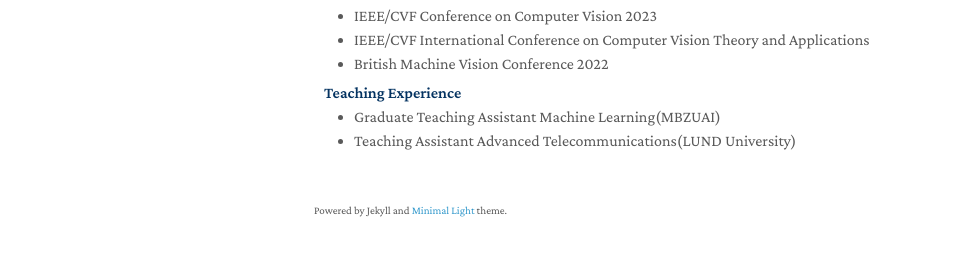
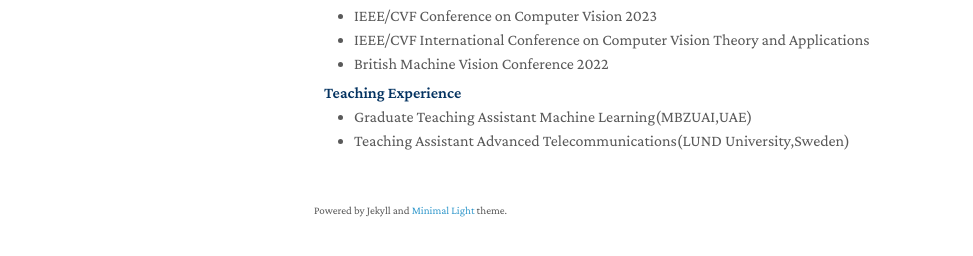
Before and after one commit to aliman80/aliman80.github.io, a Jekyll site: the page built from index.md, in a window 1280 px wide and 900 px high, scrolled down 1536 px. Shown: the part 609-865 px from the top of the window, without its empty margins (156-1129 px from the left). Built offline with Jekyll 4.4.1, drawn with Linux system fonts in a browser that asks for light colours; a style sheet for code colours, icons or effects is not loaded; our own code applies the rules of GitHub Pages for plain Markdown files.

Commit message:
Update services.md

```diff
--- a/_includes/services.md
+++ b/_includes/services.md
@@ -12,6 +12,6 @@
 
 <ul style="margin:0 0 20px;">
   <li><a href="www.mbzuai.ac.ae"><autocolor>Graduate Teaching Assistant
- Machine Learning(MBZUAI)</autocolor></a></li>
-  <li><a href="www.lunduniversity.lu.se "><autocolor>Teaching Assistant Advanced Telecommunications(LUND University)</autocolor></a></li>
+ Machine Learning(MBZUAI,UAE)</autocolor></a></li>
+  <li><a href="www.lunduniversity.lu.se "><autocolor>Teaching Assistant Advanced Telecommunications(LUND University,Sweden)</autocolor></a></li>
 </ul>
```
